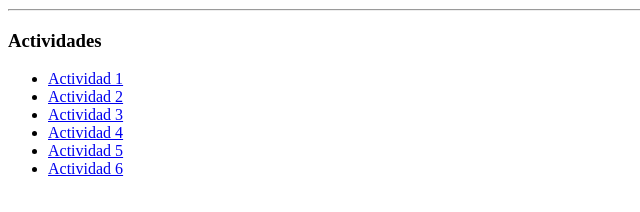
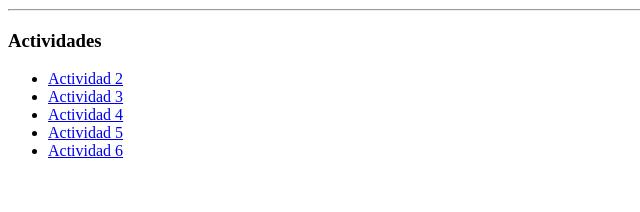
Before and after one commit to CabralPedro1/pedro-cabral-daw-2026, a plain HTML site: page index.html in a window 1280 px wide. Shown: the part 152-364 px from the top of the page, 0-640 px from the left. Drawn offline with Linux system fonts and the light colour scheme.

Commit message:
Update index.html

```diff
--- a/index.html
+++ b/index.html
@@ -18,7 +18,6 @@
     <h3>Actividades</h3>
 
     <ul>
-        <li><a href="actividad 01/">Actividad 1</a></li>
         <li><a href="actividad 02/">Actividad 2</a></li>
         <li><a href="actividad 03/">Actividad 3</a></li>
         <li><a href="actividad 04/">Actividad 4</a></li>
```
